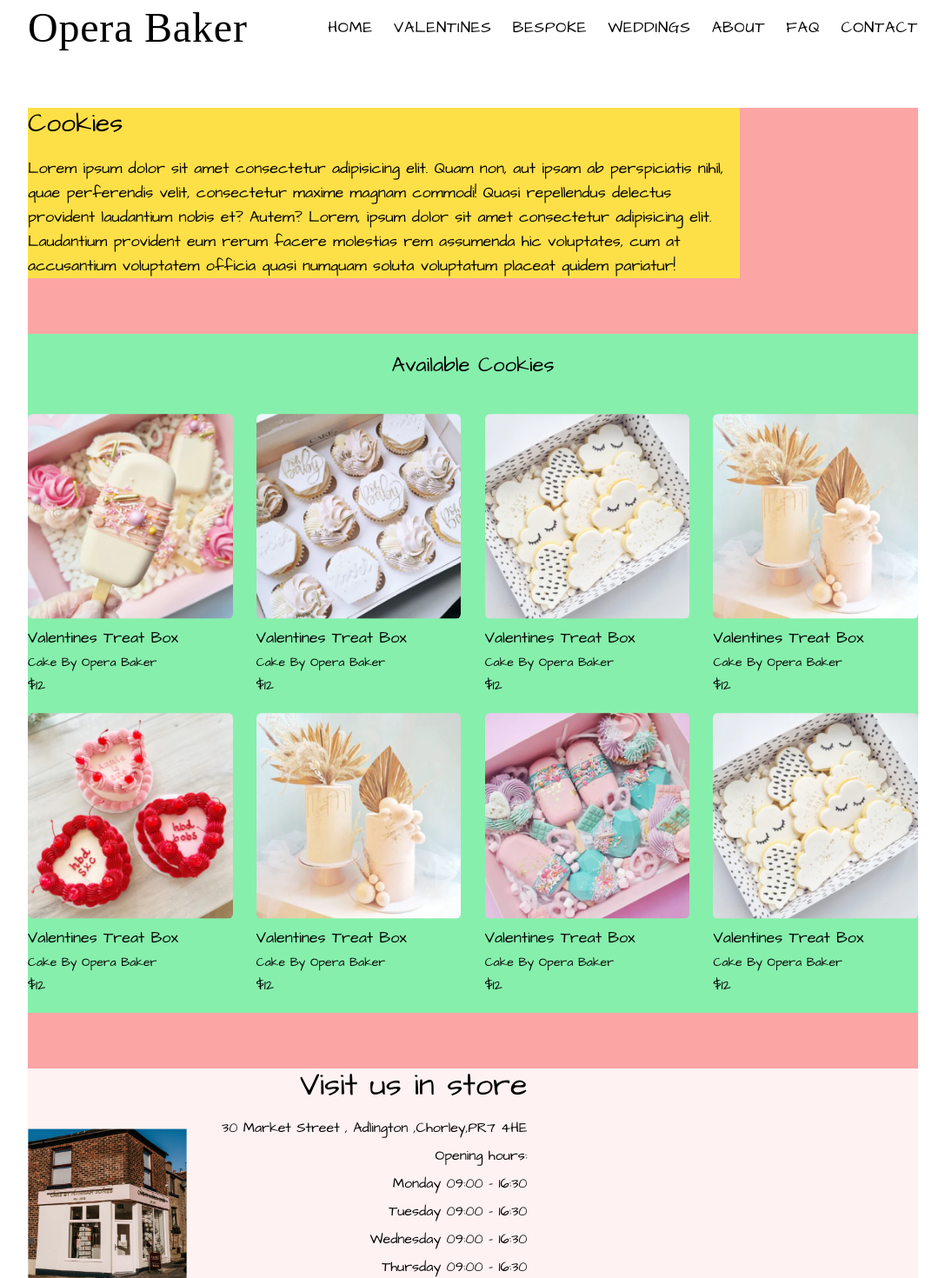
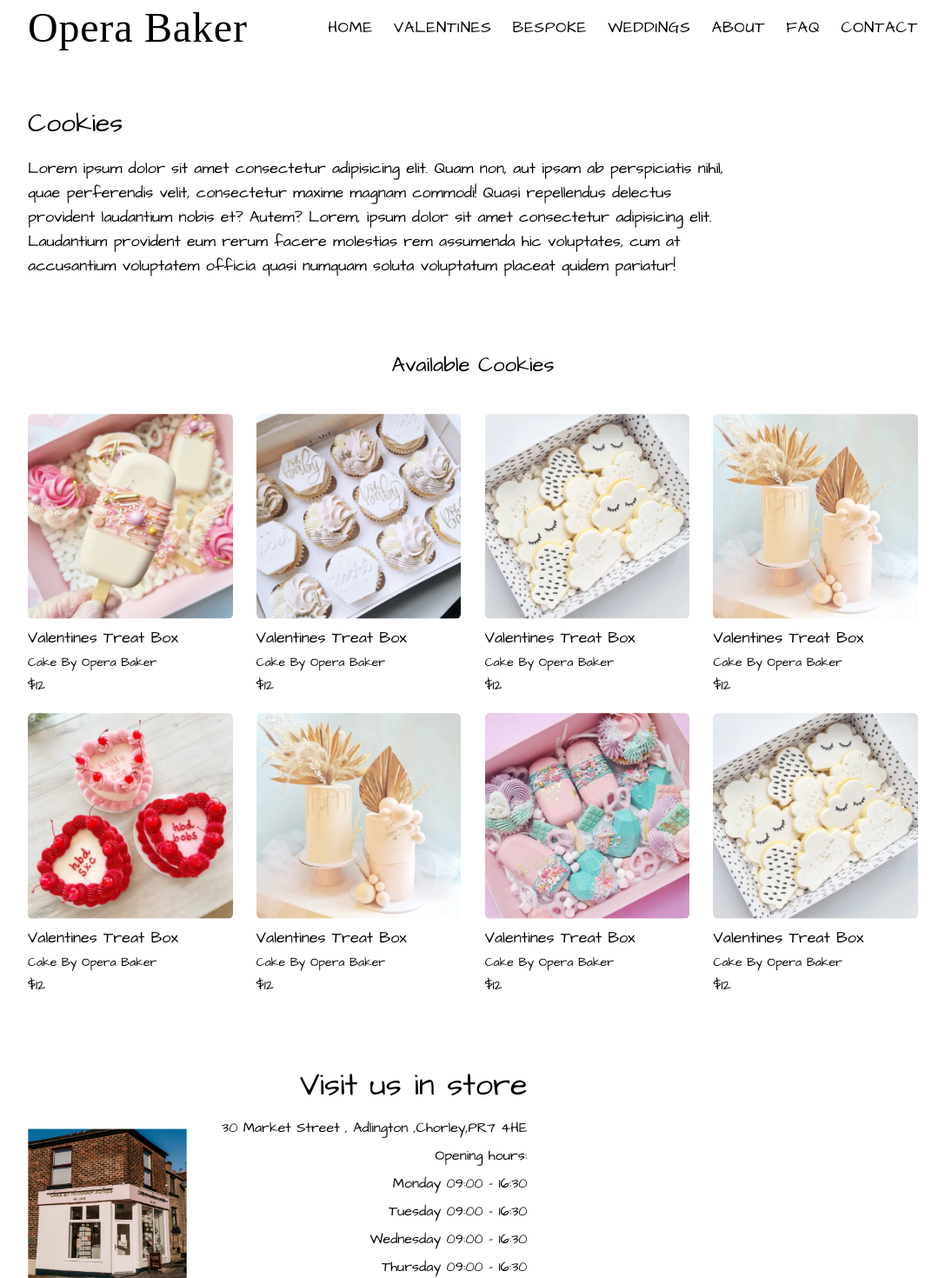
Before and after one commit to muratsimseekk/Cake-Shop, a React (Vite) app: page /cookies in a window 1280 px wide. Shown: the part 60-1530 px from the top of the page at 87% size, without its empty margins (96-1183 px from the left). Built offline with nearby package versions, Linux system fonts and the light colour scheme; a web font is replaced by a local one.

Commit message:
removes bg colors on Cookies page

```diff
--- a/src/pages/Cookies.jsx
+++ b/src/pages/Cookies.jsx
@@ -13,8 +13,8 @@ import store from "../assets/specialpage/specialDayPhotos/store.png";
 function Cookies() {
   return (
     <div className="w-full flex justify-center items-center">
-      <div className="w-4/5 bg-red-300 my-14 flex flex-col gap-16">
-        <div className="bg-yellow-300 flex flex-col gap-5 md:w-4/5 lg:w-4/5 xl:w-4/5 2xl:w-4/5 w-full">
+      <div className="w-4/5  my-14 flex flex-col gap-16">
+        <div className=" flex flex-col gap-5 md:w-4/5 lg:w-4/5 xl:w-4/5 2xl:w-4/5 w-full">
           <h2 className="2xl:text-4xl xl:text-3xl lg:text-3xl md:text-2xl text-3xl">
             Cookies
           </h2>
@@ -28,7 +28,7 @@ function Cookies() {
             quasi numquam soluta voluptatum placeat quidem pariatur!
           </p>
         </div>
-        <div className="bg-green-300 w-full flex flex-col ">
+        <div className=" w-full flex flex-col ">
           <div>
             <p className="2xl:text-2xl xl:text-2xl lg:text-2xl md:text-xl text-center py-5">
               Available Cookies
@@ -101,7 +101,7 @@ function Cookies() {
             </div>
           </div>
         </div>
-        <div className="bg-red-50 flex flex-col gap-8 w-full md:flex md:justify-end md:text-end lg:flex lg:justify-end lg:text-end xl:flex xl:justify-end xl:text-end 2xl:flex 2xl:justify-end 2xl:text-end">
+        <div className=" flex flex-col gap-8 w-full md:flex md:justify-end md:text-end lg:flex lg:justify-end lg:text-end xl:flex xl:justify-end xl:text-end 2xl:flex 2xl:justify-end 2xl:text-end">
           <div className=" 2xl:w-3/5 xl:w-3/5 lg:w-3/5 md:w-[55%] w-full flex flex-col md:flex md:flex-row md:justify-between md:items-center lg:flex lg:flex-row lg:justify-between lg:items-center xl:flex xl:flex-row xl:justify-between xl:items-center 2xl:flex 2xl:flex-row 2xl:justify-between 2xl:items-center ">
             <div className="2xl:w-2/5 xl:w-2/5 lg:w-2/5 md:w-[45%] pb-10 flex justify-end">
               <img className="w-full h-full" src={store} alt="" />
```
